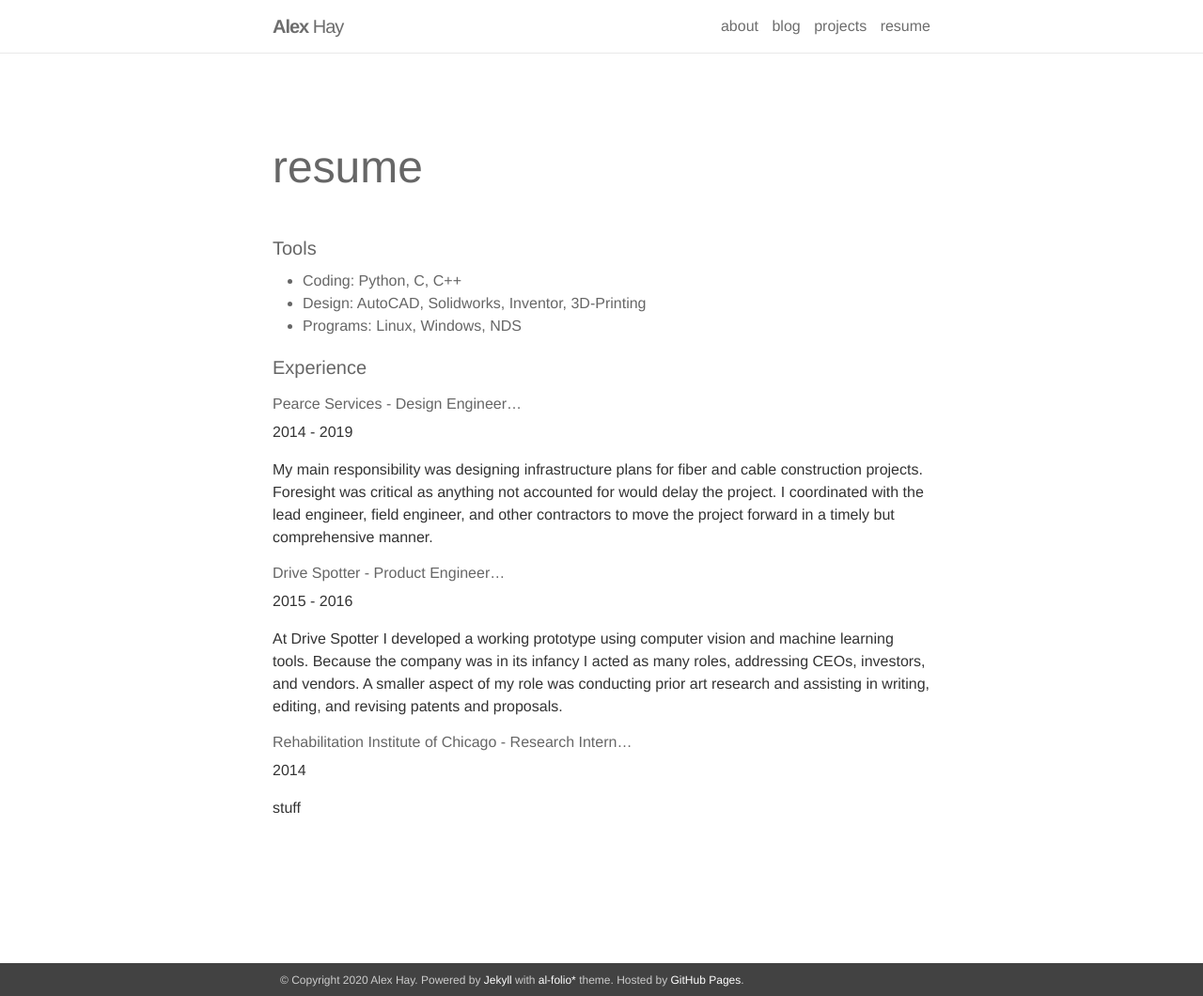
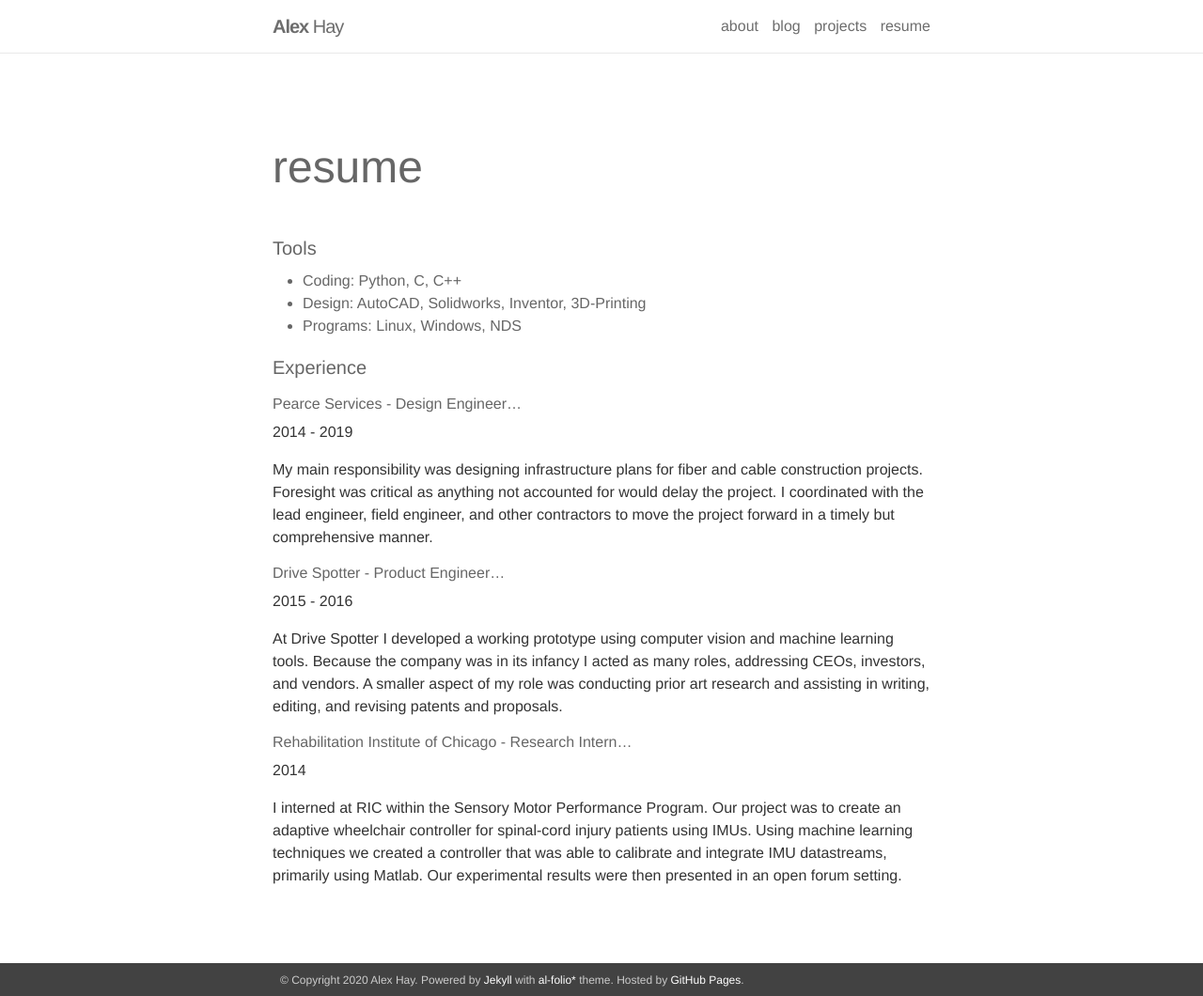
Before and after one commit to an-minyoung/an-minyoung.github.io, a Jekyll site: the page built from _pages/resume.md, in a window 1280 px wide and 1060 px high. Shown: the whole window at 94% size. Built offline with Jekyll 4.4.1, drawn with Linux system fonts in a browser that asks for light colours; nearby versions of some CDN libraries.

Commit message:
RIC resume info

```diff
--- a/_pages/resume.md
+++ b/_pages/resume.md
@@ -27,4 +27,4 @@ vendors. A smaller aspect of my role was conducting prior art research and assis
 #### Rehabilitation Institute of Chicago - Research Intern...
 2014
 
-stuff
+I interned at RIC within the Sensory Motor Performance Program. Our project was to create an adaptive wheelchair controller for spinal-cord injury patients using IMUs. Using machine learning techniques we created a controller that was able to calibrate and integrate IMU datastreams, primarily using Matlab. Our experimental results were then presented in an open forum setting.
```
